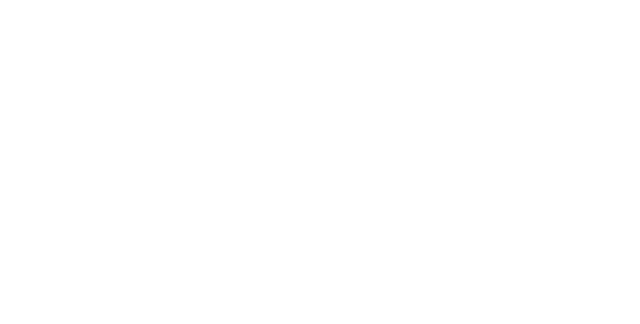
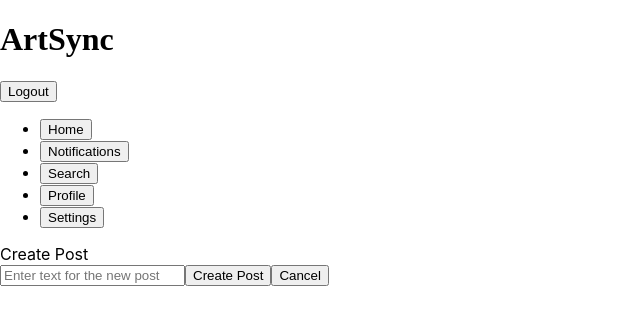
Before and after one commit to dm-transferable-art-social-media/ArtSync, a Vue app in the folder art-social/: page /create in a window 1280 px wide. Before the commit this address had no page. Shown: the top 324 px of the page, without its empty margins (0-640 px from the left). Built offline with nearby package versions, Linux system fonts and the light colour scheme; what @atproto/api would draw is missing.

Commit message:
Moved creating post functionality to Profile.js and CreatePost.js
I also made into a button that moves you to a "create" page where it all gets done, that way it's easier to implement creating posts. I kept everything commented in case anything needs to be fixed lol

```diff
--- a/art-social/src/App.js
+++ b/art-social/src/App.js
@@ -12,6 +12,7 @@
 import Notifications from "./pages/Notifications.js";
 import Search from "./pages/Search.js";
 import Settings from "./pages/Settings.js";
+import CreatePost from "./pages/components/CreatePost.js";
 
 function App() {
   return (
@@ -25,6 +26,7 @@
         <Route path="/profile/timeline" element={<ProfileTimeline />}></Route>
         <Route path="/search" element={<Search />}></Route>
         <Route path="/settings" element={<Settings />}></Route>
+        <Route path="/create" element={<CreatePost />}></Route>
       </Routes>
     </BrowserRouter>
   );
--- a/art-social/src/pages/Profile.js
+++ b/art-social/src/pages/Profile.js
@@ -63,7 +63,8 @@
       <p>Handle: {handle}</p>
       <button onClick={() => setView('timeline')}>Switch to Timeline</button>
       <button onClick={() => setView('grid')}>Switch to Grid View</button>
-
+      {/* Button to go to create post page*/}
+      <button onClick={() => navigate("/create", { replace: true })}>Create New Post</button>
       {loading ? (
         <p>Loading...</p>
       ) : (
--- a/art-social/src/pages/Settings.js
+++ b/art-social/src/pages/Settings.js
@@ -1,12 +1,13 @@
 import React, { useState } from 'react';
 import Heading from "../Heading";
 import { postText } from "../lib/bsky.ts";
+import { useLocation, useNavigate } from "react-router-dom";
 
 const Settings = () => {
   const [newPostText, setNewPostText] = useState(""); // State to hold the text of the new post
   const [showPopup, setShowPopup] = useState(false); // State to control the visibility of the popup
   const [confirmationMessage, setConfirmationMessage] = useState(""); // State to hold the confirmation message
-
+  const navigate = useNavigate();
   // Handler for input change
   const handleInputChange = (event) => {
     setNewPostText(event.target.value);
@@ -47,10 +48,9 @@
       <Heading />
       <div>Settings page</div>
       <div>
-        {/* Button to open the popup */}
-        <button onClick={openPopup}>Create New Post</button>
+        {/* Button to open the popup <button onClick={() => navigate("/create", { replace: true })}>Create New Post</button>*/}
         {/* Popup for creating a new post */}
-        {showPopup && (
+        {/*showPopup && (
           <div className="popup">
             <input
               type="text"
@@ -61,7 +61,7 @@
             <button onClick={createNewPost}>Create Post</button>
             <button onClick={closePopup}>Cancel</button>
           </div>
-        )}
+        )*/}
       </div>
       {/* Confirmation message */}
       {confirmationMessage && <div>{confirmationMessage}</div>}
--- a/art-social/src/pages/components/CreatePost.js
+++ b/art-social/src/pages/components/CreatePost.js
@@ -0,0 +1,67 @@
+import React, { useState } from 'react';
+import Heading from "../../Heading";
+import { postText } from "../../lib/bsky.ts";
+import { useLocation, useNavigate } from "react-router-dom";
+
+const CreatePost = () => {
+  const [newPostText, setNewPostText] = useState(""); // State to hold the text of the new post
+  const [showPopup, setShowPopup] = useState(false); // State to control the visibility of the popup
+  const [confirmationMessage, setConfirmationMessage] = useState(""); // State to hold the confirmation message
+  const navigate = useNavigate();
+// Handler for input change
+const handleInputChange = (event) => {
+    setNewPostText(event.target.value);
+  };
+
+  /*// Handler for opening the popup
+  const openPopup = () => {
+    setShowPopup(true);
+  };
+
+  // Handler for closing the popup
+  const closePopup = () => {
+    setShowPopup(false);
+    // Clear the input field when closing the popup
+    setNewPostText("");
+  };*/
+
+  // Handler for creating a new post
+  const createNewPost = async () => {
+    try {
+      if (newPostText !== ""){
+        await postText({ text: newPostText }); // Call the postText function to create a new post
+        setConfirmationMessage("New post created successfully!");
+        // Optionally, you can add a success message or update the state to reflect the successful creation of the post
+        console.log("New post created successfully!");
+
+      }
+      else{
+        console.log("Nuh-uh! (An empty string was entered)");
+      }
+    } catch (error) {
+      console.error("Error creating new post:", error);
+      // Handle errors or display error messages if necessary
+    }
+  };
+
+  return (
+    <div>
+      <Heading />
+      <div>Create Post</div>
+      <div>
+      <input
+              type="text"
+              value={newPostText}
+              onChange={handleInputChange}
+              placeholder="Enter text for the new post"
+            />
+            <button onClick={createNewPost}>Create Post</button>
+            <button onClick={() => navigate("/profile", { replace: true })}>Cancel</button>
+      </div>
+      {/* Confirmation message */}
+      {confirmationMessage && <div>{confirmationMessage}</div>}
+    </div>
+  );
+};
+
+export default CreatePost;
```
